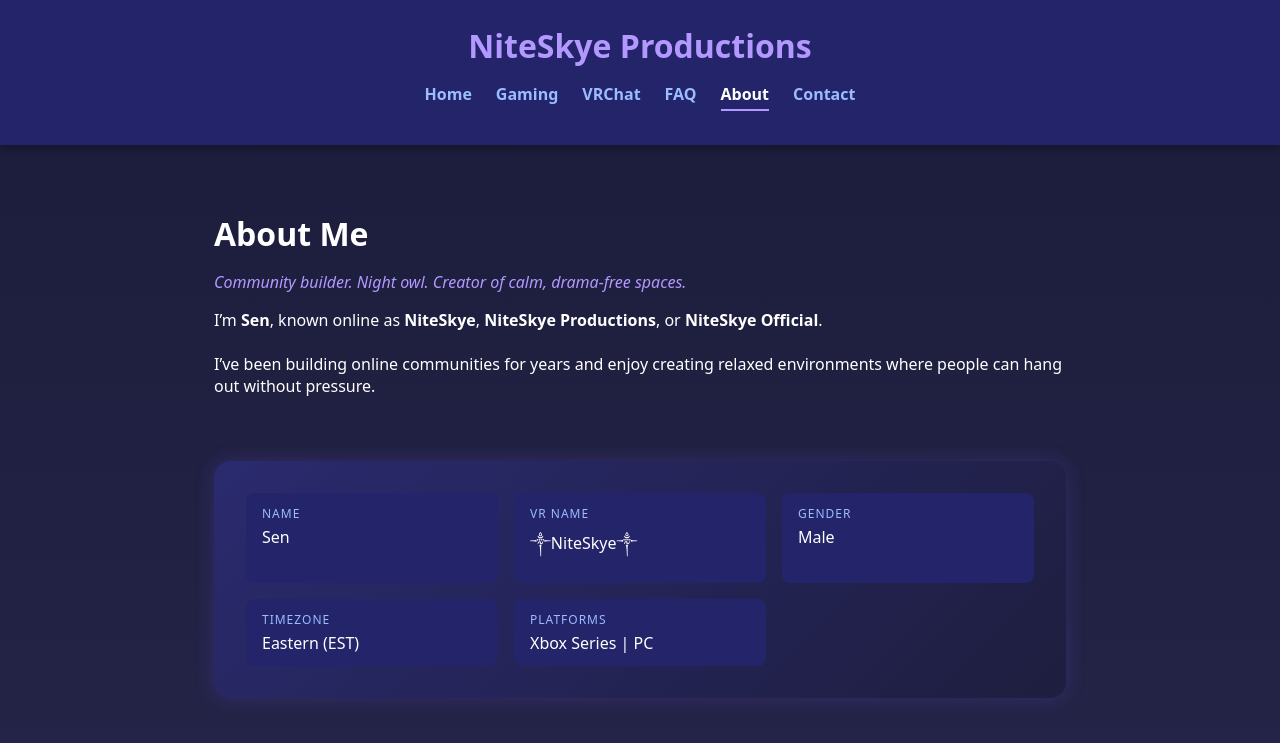
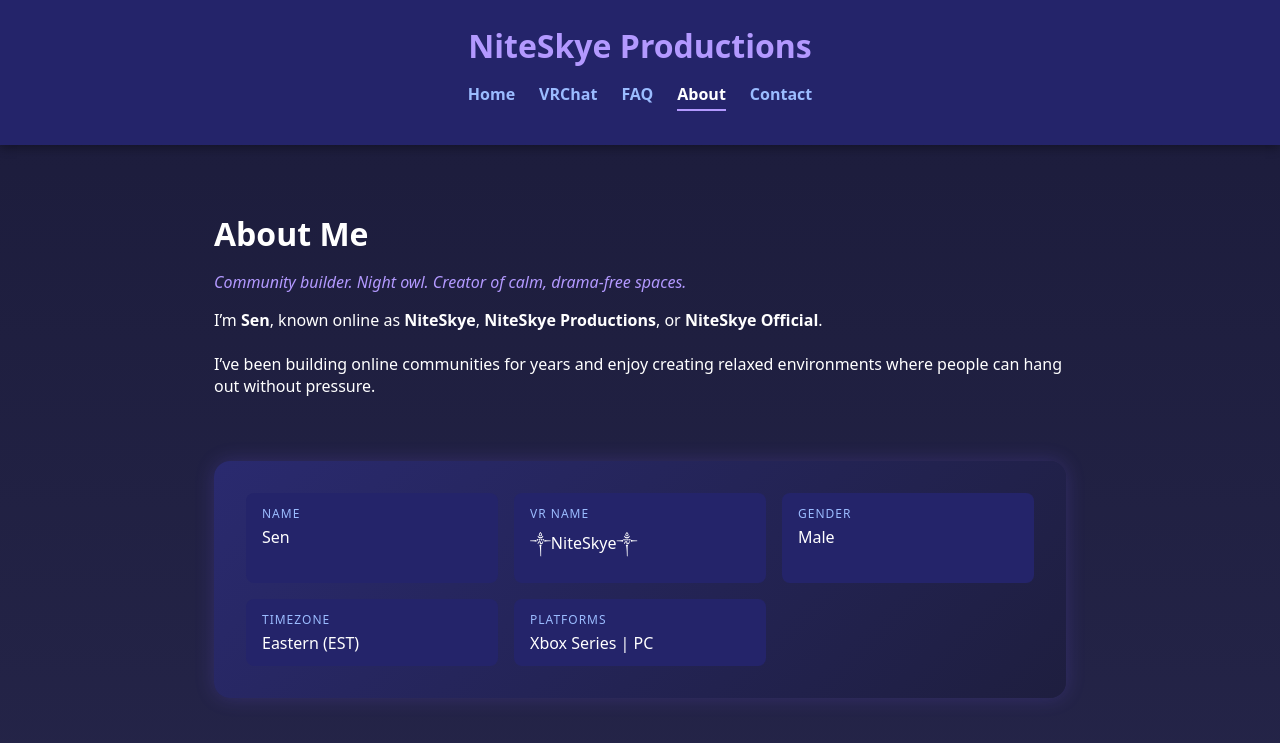
Before and after one commit to senadventure/niteskyeproductions, a plain HTML site: page about.html in a window 1280 px wide. Shown: the top 743 px of the page. Drawn offline with Linux system fonts and the light colour scheme; a script that the page names is missing.

Commit message:
Remove Gaming link from about.html

```diff
--- a/about.html
+++ b/about.html
@@ -14,7 +14,6 @@
   <nav>
     <ul>
       <li><a href="index.html">Home</a></li>
-      <li><a href="gaming.html">Gaming</a></li>
       <li><a href="vrchat.html">VRChat</a></li>
       <li><a href="faq.html">FAQ</a></li>
       <li><a class="active" href="about.html">About</a></li>
```
